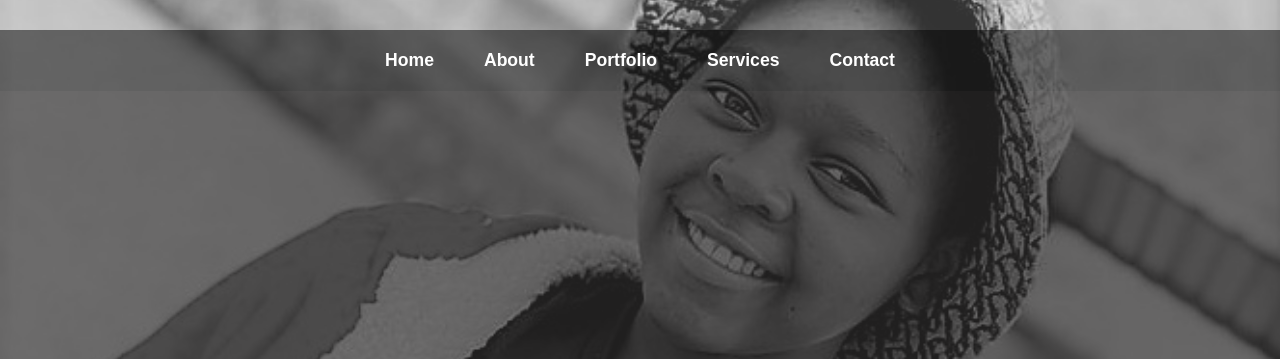
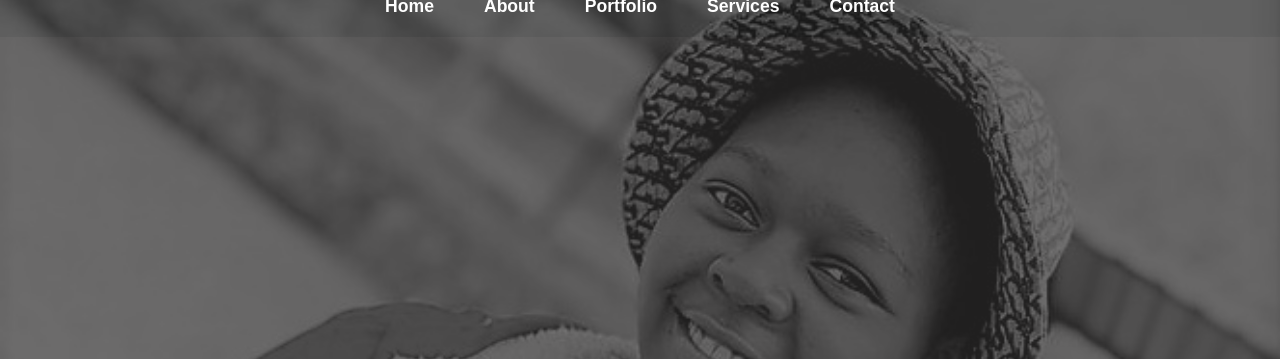
Before and after one commit to Yemlong-Jodelle-Flora/yemlong-jodelle-flora.github.io, a plain HTML site: page index.html in a window 1280 px wide. Shown: the top 359 px of the page. Drawn offline with Linux system fonts and the light colour scheme.

Commit message:
modification
the navbar

```diff
--- a/style.css
+++ b/style.css
@@ -6,6 +6,9 @@
 html{
     scroll-behavior: smooth;
 }
+body{
+    margin: 40px 0;
+}
 /* Navbar*/
 .navbar{
     display: flex;
@@ -13,8 +16,8 @@ html{
     align-items: center;
     background-color: rgba(0, 0, 0, 0.5);
     position: sticky;
-    top: 0;
-    z-index: 2;
+    margin-top: -8vh;
+
 }
 .navbar ul{
     display: flex;
@@ -48,6 +51,7 @@ html{
     justify-content: center;
     align-items: center;
     color: white;
+
 }
 #home::before{
     content: "";
@@ -55,7 +59,7 @@ html{
     top: 0;
     right: 0;
     background: url('images/edit hap.jpg') no-repeat center center/cover;
-    height:1200px;
+    height:1400px;
     width: 100%;
     z-index: -1;
     opacity: .8;
```
